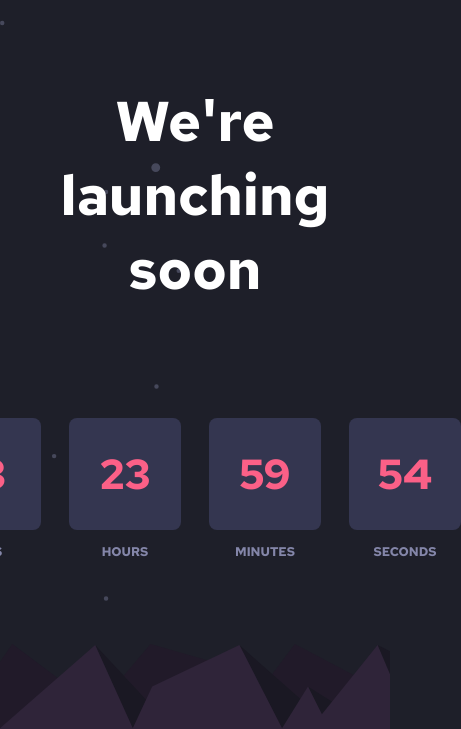
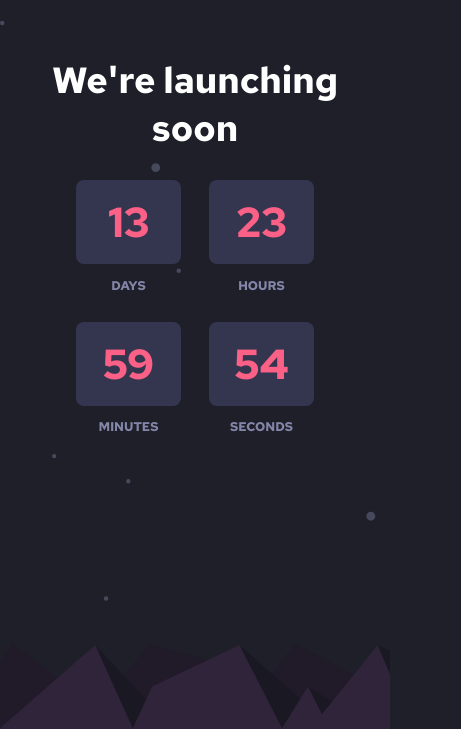
Before and after one commit to Yashbabani0/launch-countdown-timer-main, a plain HTML site: page index.html in a window 390 px wide. Shown: the top 729 px of the page, 461 px wide, since content can reach past the window. Drawn offline with Linux system fonts and the light colour scheme.

Commit message:
complete

```diff
--- a/style.css
+++ b/style.css
@@ -94,6 +94,8 @@ i:hover {
   border-radius: 8px;
   background-color: var(--Dark-desaturated-blue);
   color: var(--Soft-red);
+  position: relative;
+  overflow: hidden;
 }
 .live_time {
   font-size: 3em;
@@ -113,3 +115,30 @@ h3:hover {
   color: var(--Soft-red);
   transition: 0.5s;
 }
+@media (max-width: 600px) {
+  header {
+    margin-top: 1em;
+  }
+  main {
+    padding: 2em 1em;
+  }
+  .timer {
+    display: grid;
+    grid-template-columns: repeat(2, 1fr);
+    margin-top: 2em;
+  }
+  .flip_card {
+    min-width: 5em;
+    min-height: 4em;
+    font-size: 1.5em;
+  }
+  .live_time {
+    font-size: 2em;
+  }
+  h1 {
+    font-size: 1.3em;
+  }
+  .attribution {
+    display: none;
+  }
+}
```
